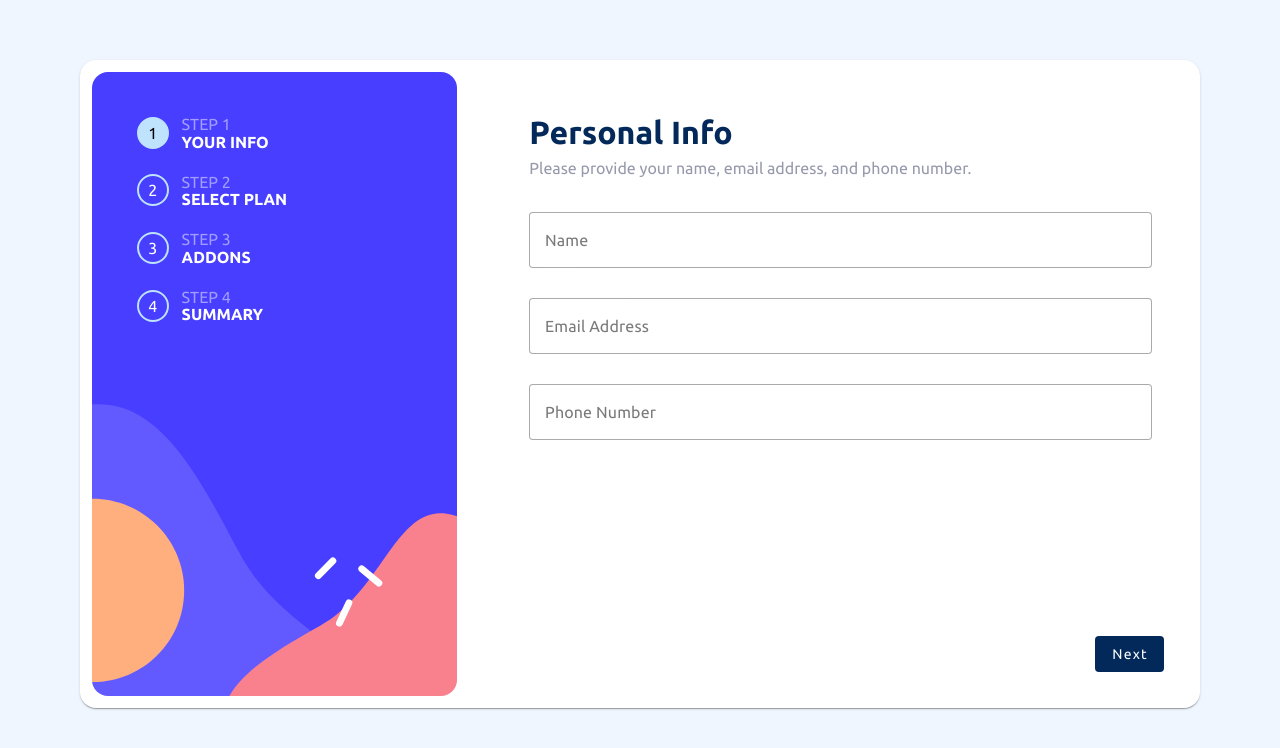
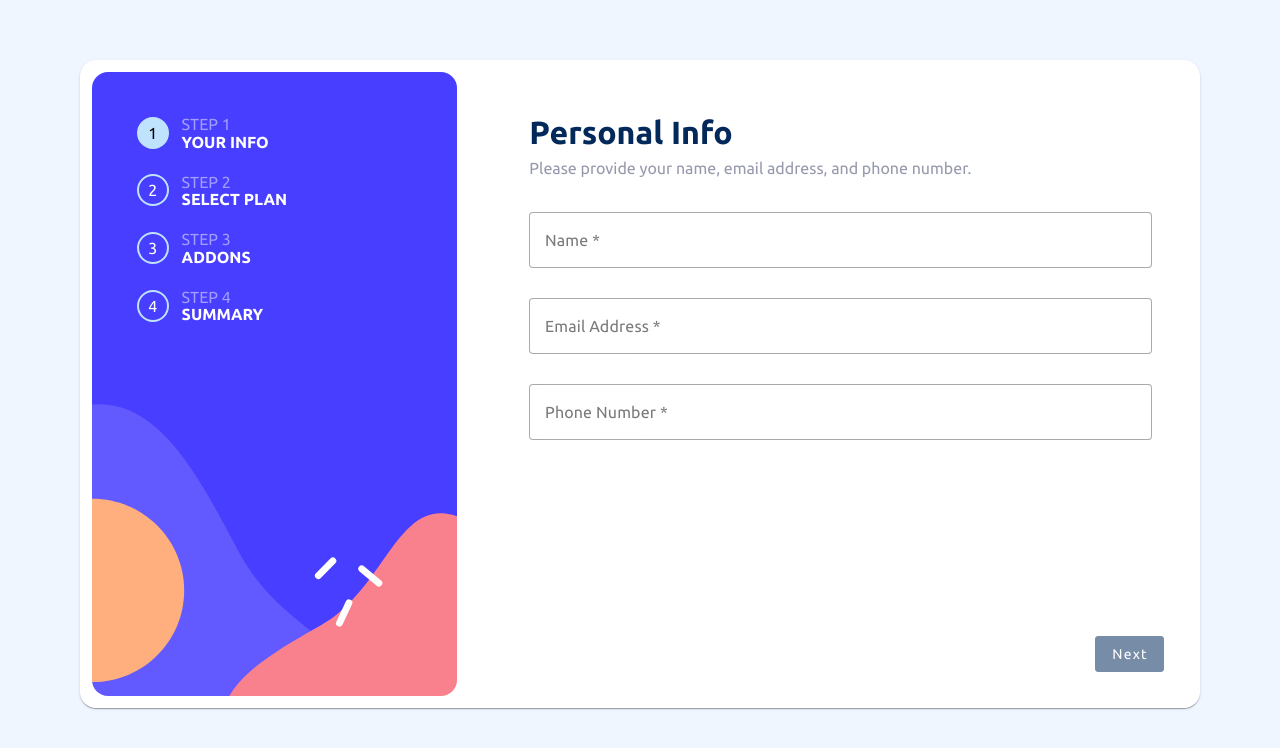
Before and after one commit to Makita7/stepForm, a Vue app: page / in a window 1280 px wide. Shown: the top 748 px of the page. Built offline with nearby package versions, Linux system fonts and the light colour scheme.

Commit message:
adding validations to form

```diff
--- a/src/pages/personaInfoPage.vue
+++ b/src/pages/personaInfoPage.vue
@@ -1,8 +1,24 @@
 
 <script setup lang="ts">
     import { usePurchaseStore } from '@/stores/purchaseStore';
+    import { ref } from 'vue';
 
     const store = usePurchaseStore();
+    let completed: ref<boolean> = ref(false);
+    const erMsg: ref<string> = ref('Field is obligatory');
+
+    //rules
+    const isText = (value:string) => value  ? true : erMsg.value;
+    const isEmail = (value:string) => {
+        const pattern = /^(([^<>()[\]\\.,;:\s@"]+(\.[^<>()[\]\\.,;:\s@"]+)*)|(".+"))@((\[[0-9]{1,3}\.[0-9]{1,3}\.[0-9]{1,3}\.[0-9]{1,3}])|(([a-zA-Z\-0-9]+\.)+[a-zA-Z]{2,}))$/;
+        return pattern.test(value) || `Invalid email, please try again...`;
+    }
+    const isNumber = (value:number) =>{
+        // const pattern = /^(\+\d{1,2}\s)?\(?\d{3}\)?[\s.-]\d{3}[\s.-]\d{4}$/;
+        // return pattern.test(String(value)) || 'Invalid phone number, please try again...';
+        return String(value).length === 10 || 'Invalid phone number, please try again...';
+    }
+
 
 </script>
 
@@ -11,35 +27,42 @@
 <template>
     <h1 class="titles">personal info</h1>
     <p class="detail mb-8">Please provide your name, email address, and phone number.</p>
+
+    <v-form v-model="completed">
         <v-text-field
             v-model="store.clientName"
-        label="Name"
+            label="Name *"
             placeholder="e.g. Stephen King"
             variant="outlined"
             type="text"
             class="mt-2"
+            :rules="[isText]"
         />
         <v-text-field
             v-model="store.clientEmail"
-        label="Email Address"
+            label="Email Address *"
             placeholder="e.g. stephenking@lorem.com"
             variant="outlined"
             class="mt-2"
+            type="email"
+            :rules="[isText, isEmail]"
         />
         <v-text-field
             v-model="store.clientNumber"
-        label="Phone Number"
+            label="Phone Number *"
             placeholder="e.g. +1 234 567 890"
             variant="outlined"
             type="number"
             class="mt-2"
+            :rules="[isText, isNumber]"
         />
         <div class="d-flex">
             <v-spacer/>
             <router-link to="select-plan">
-            <v-btn class="align elevation-0 b r" color="#02295a">Next</v-btn>
+                <v-btn :disabled="!completed" class="align elevation-0 b r" color="#02295a">Next</v-btn>
             </router-link>
         </div>
+    </v-form>
 </template>
 
 <style lang="scss" scoped>
--- a/src/pages/selectPlanPage.vue
+++ b/src/pages/selectPlanPage.vue
@@ -3,6 +3,7 @@
     import { usePurchaseStore } from '@/stores/purchaseStore';
 
     const store = usePurchaseStore();
+
 </script>
 
 <template>
@@ -38,7 +39,7 @@
             <v-btn class="align b l" variant="text">Go Back</v-btn>
         </router-link>
         <router-link to="/add-ons">
-            <v-btn class="align elevation-0 b r" color="#02295a">Next Step</v-btn>
+            <v-btn :disabled="!store.selected" class="align elevation-0 b r" color="#02295a">Next Step</v-btn>
         </router-link>
     </div>
 </template>
--- a/src/pages/summaryPage.vue
+++ b/src/pages/summaryPage.vue
@@ -17,6 +17,11 @@
         store.yearPlan ? total.value += plan[0].yearly :total.value += plan[0].monthly;
     }
 
+    const formatNum = (n:number) =>{
+        const pattern = /(\d{3})(\d{3})(\d{4})/;
+        return String(n).replace(pattern,'($1) $2-$3');
+    }
+
     onMounted(() => sumTotal());
 
 </script>
@@ -24,7 +29,7 @@
 <template>
     <h1 class="titles">Summary</h1>
     <p class="detail mb-6">Double-check everything looks OK before confirming.</p>
-
+    {{ formatNum(store.clientNumber) }}
     <v-card class="sumC elevation-0 roundm" width="90%">
         <div class="d-flex align-center h pt-4">
             <v-col class="ml-3">
@@ -38,11 +43,11 @@
         <v-divider class="mx-8 mt-4"/>
         <v-col class="ml-3 pb-0">
             <div class="d-flex">
-                <p class="detail">Name: <b class="blue">{{ store.clientName }}</b></p>
+                <p class="detail">Name: <b class="blue pl-1">{{ store.clientName }}</b></p>
                 <v-spacer/>
-                <p class="mr-6 detail">Phone: <b class="blue">{{ store.clientNumber }}</b></p>
+                <p class="mr-6 detail">Phone: <b class="blue pl-1">{{ formatNum(store.clientNumber) }}</b></p>
             </div>
-            <p class="detail">Email: <b class="blue">{{ store.clientEmail }}</b></p>
+            <p class="detail">Email: <b class="blue pl-1">{{ store.clientEmail }}</b></p>
         </v-col>
         <v-divider class="mx-8 mt-4"/>
         <div v-for="ons in addOns" :key="ons.id" class="d-flex align-center pl-3 h">
```
Lines whose indentation alone changed are shown as unchanged.
